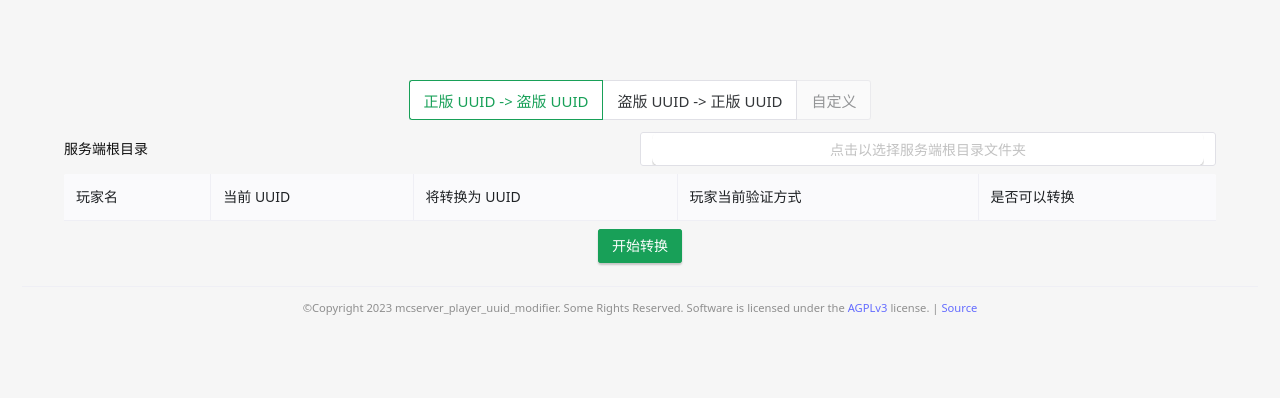
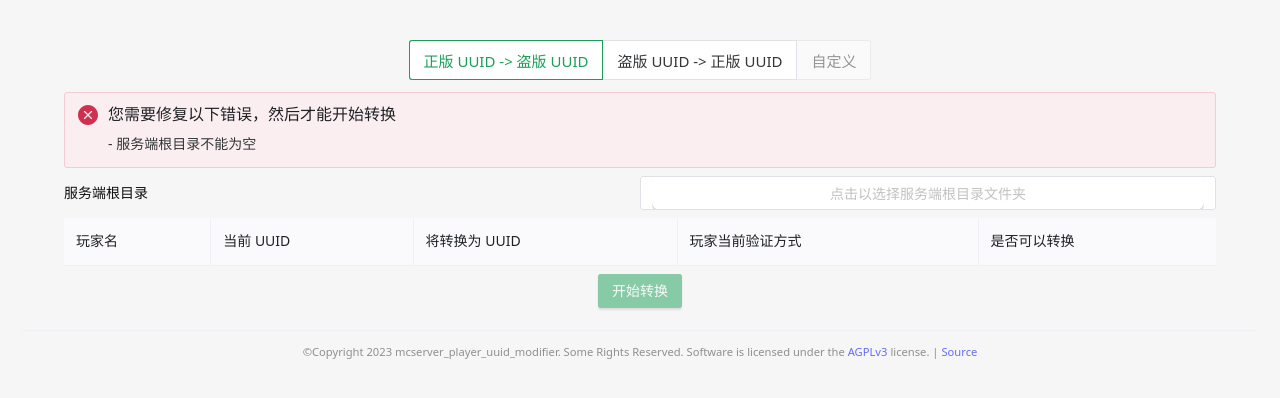
Before and after one commit to shaokeyibb/mcserver_player_uuid_modifier, a Vue app: page / in a window 1280 px wide. Shown: the top 398 px of the page. Built offline with nearby package versions, Linux system fonts and the light colour scheme.

Commit message:
add error alert

```diff
--- a/src/App.vue
+++ b/src/App.vue
@@ -1,11 +1,11 @@
 <script setup lang="ts">
-import { reactive, Ref, ref, watch } from 'vue';
+import { computed, reactive, Ref, ref, watch } from 'vue';
 import ModeSelector from './components/ModeSelector.vue'
 import Footer from './components/Footer.vue'
-import { InputInst, NInput, NTable, NSpace, NButton } from 'naive-ui';
+import { InputInst, NInput, NTable, NSpace, NButton, NAlert } from 'naive-ui';
 import { UserCache, getUserCache, openDirDialog, nameUUIDFromString } from './rust';
 import { getMojangUUID } from './mojang';
-import { useAsyncState, UseAsyncStateReturn } from '@vueuse/core'
+import { useAsyncState, UseAsyncStateReturn, computedAsync } from '@vueuse/core'
 
 const mode = ref<'offline2online' | 'online2offline' | 'custom'>('offline2online');
 
@@ -50,6 +50,20 @@ watch(caches, (newVal) => {
   }
 })
 
+const errors = computedAsync(async () => {
+  let res: string[] = []
+  if (config.rootDir === '') {
+    res.push('服务端根目录不能为空')
+  } else {
+    try {
+      await getUserCache(config.rootDir)
+    } catch (err) {
+      res.push('在指定服务端根目录中找不到 usercache.json 文件')
+    }
+  }
+  return res
+}, [])
+
 </script>
 
 <template>
@@ -57,6 +71,11 @@ watch(caches, (newVal) => {
     <ModeSelector v-model="mode" />
     <div class="content">
       <n-space vertical>
+        <n-alert title="您需要修复以下错误，然后才能开始转换" type="error" v-if="errors.length !== 0">
+          <template v-for="err in errors">
+            <span style="display: block">- {{ err }}</span>
+          </template>
+        </n-alert>
         <div id="root-dir-selector" class="row space-between" style="align-items: center;">
           <span>服务端根目录</span>
           <n-input ref="rootDirInputRef" v-model:value="config.rootDir" type="text" placeholder="点击以选择服务端根目录文件夹"
@@ -109,7 +128,7 @@ watch(caches, (newVal) => {
             </tbody>
           </n-table>
         </div>
-        <n-button type="primary">
+        <n-button type="primary" :disabled="errors.length !== 0">
           开始转换
         </n-button>
       </n-space>
--- a/src/style.css
+++ b/src/style.css
@@ -16,7 +16,7 @@
 
 .container {
   padding: 0 5vw;
-  padding-top: 10vh;
+  padding-top: 5vh;
   display: flex;
   flex-direction: column;
   justify-content: center;
```
